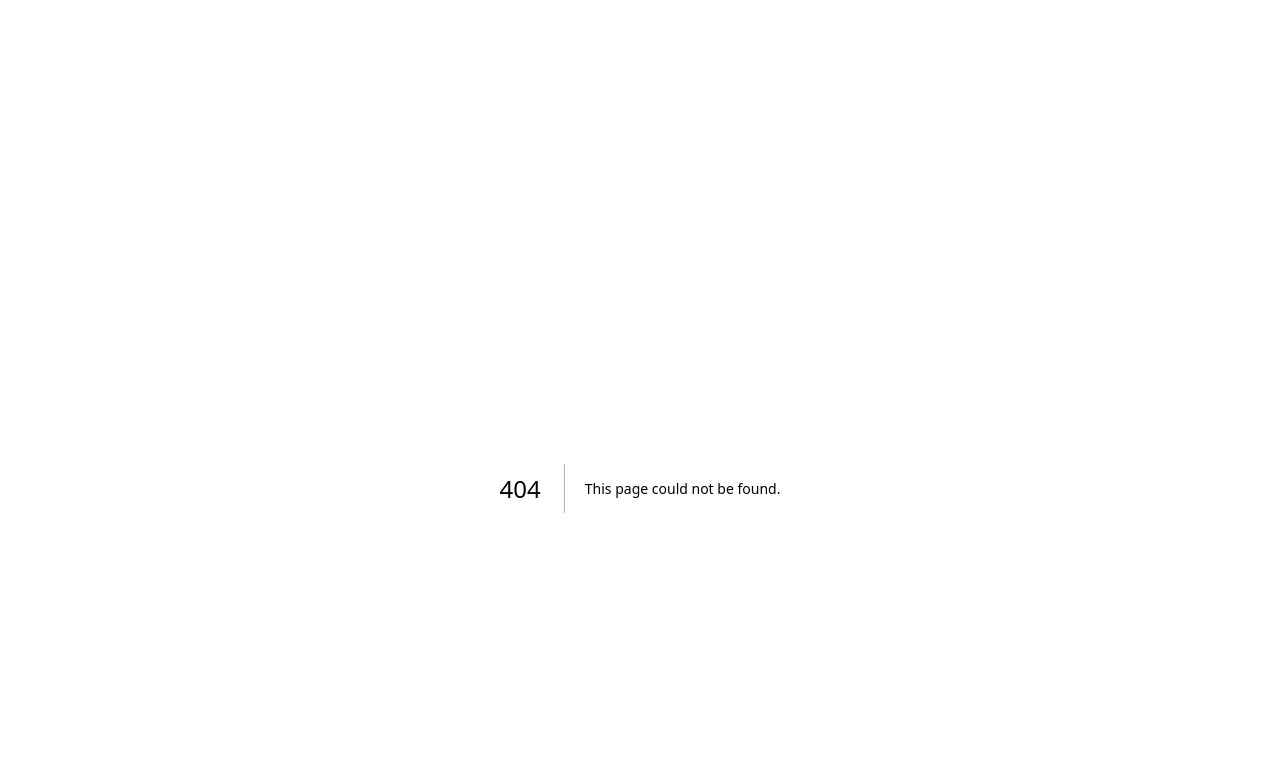
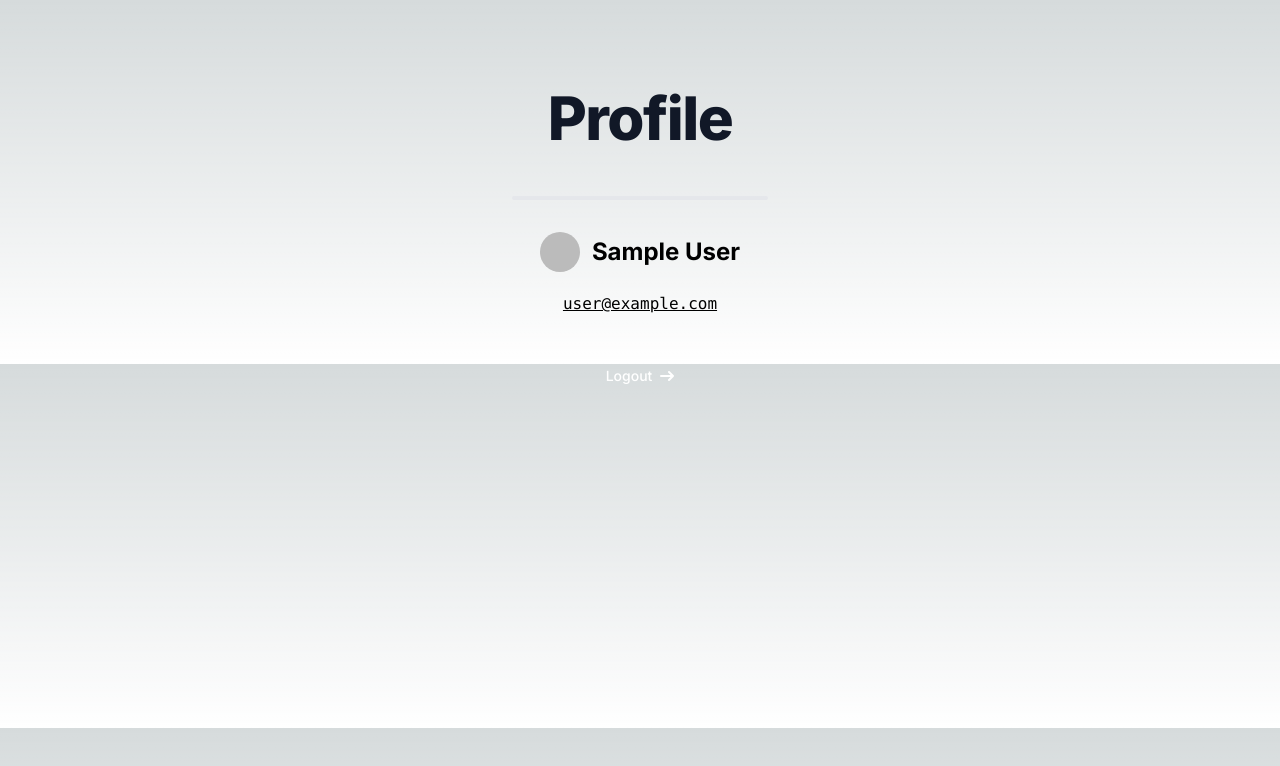
Before and after one commit to ertankara/next-auth-test, a Next.js app: page /profile in a window 1280 px wide. Before the commit this address had no page. Shown: the top 766 px of the page. Built offline with nearby package versions, Linux system fonts and the light colour scheme; no server answers; sample sign-in values are in the browser's storage.

Commit message:
Add profile page & Update link to /profile

```diff
--- a/app/auth/components/GoogleLoginBtn.tsx
+++ b/app/auth/components/GoogleLoginBtn.tsx
@@ -3,7 +3,7 @@ import { signIn } from 'next-auth/react'
 
 export const GoogleLogInBtn = () => {
   const searchParams = useSearchParams()
-  const callbackUrl = searchParams.get('callbackUrl') ?? "/dashboard";
+  const callbackUrl = searchParams.get('callbackUrl') ?? "/profile";
 
   return (
     <button onClick={() => signIn('google', { callbackUrl })} type="button" className="text-black bg-[##210c0a] hover:bg-[##574d4c]/90 focus:ring-4 focus:outline-none focus:ring-[#4285F4]/50 font-medium rounded-lg border-2 text-sm px-5 py-2.5 text-center inline-flex items-center dark:focus:ring-[#4285F4]/55 mr-2 mb-2">
--- /dev/null
+++ b/app/profile/page.tsx
@@ -0,0 +1,44 @@
+import { getServerSession } from "next-auth";
+import { redirect } from "next/navigation";
+import { Title, Divider, ActionLink } from "../components";
+
+export const getUser = async () => {
+  const session = await getServerSession();
+
+  if (!session) {
+    return null;
+  }
+
+  return {
+    user: {
+      email: session.user?.email ?? "",
+      name: session.user?.name ?? "",
+      image: session.user?.image ?? "",
+    },
+  };
+}
+
+export default async function Profile() {
+  const data = await getUser();
+
+  if (!data) {
+    redirect("/auth/login");
+  }
+
+  const { user } = data;
+
+  return (
+    <>
+      <Title text="Profile" />
+      <Divider />
+      <div className="flex items-center mb-5">
+        { /* eslint-disable-next-line @next/next/no-img-element*/ }
+        <img className="w-10 h-10 rounded-full mr-3" src={user.image} alt="Avatar"></img>
+        <p className="font-bold text-2xl">{user.name}</p>
+      </div>
+      <p className="font-mono text-md underline">{user.email}</p>
+
+      <ActionLink type="danger" href="/auth/logout" text="Logout" />
+    </>
+  )
+}
```
